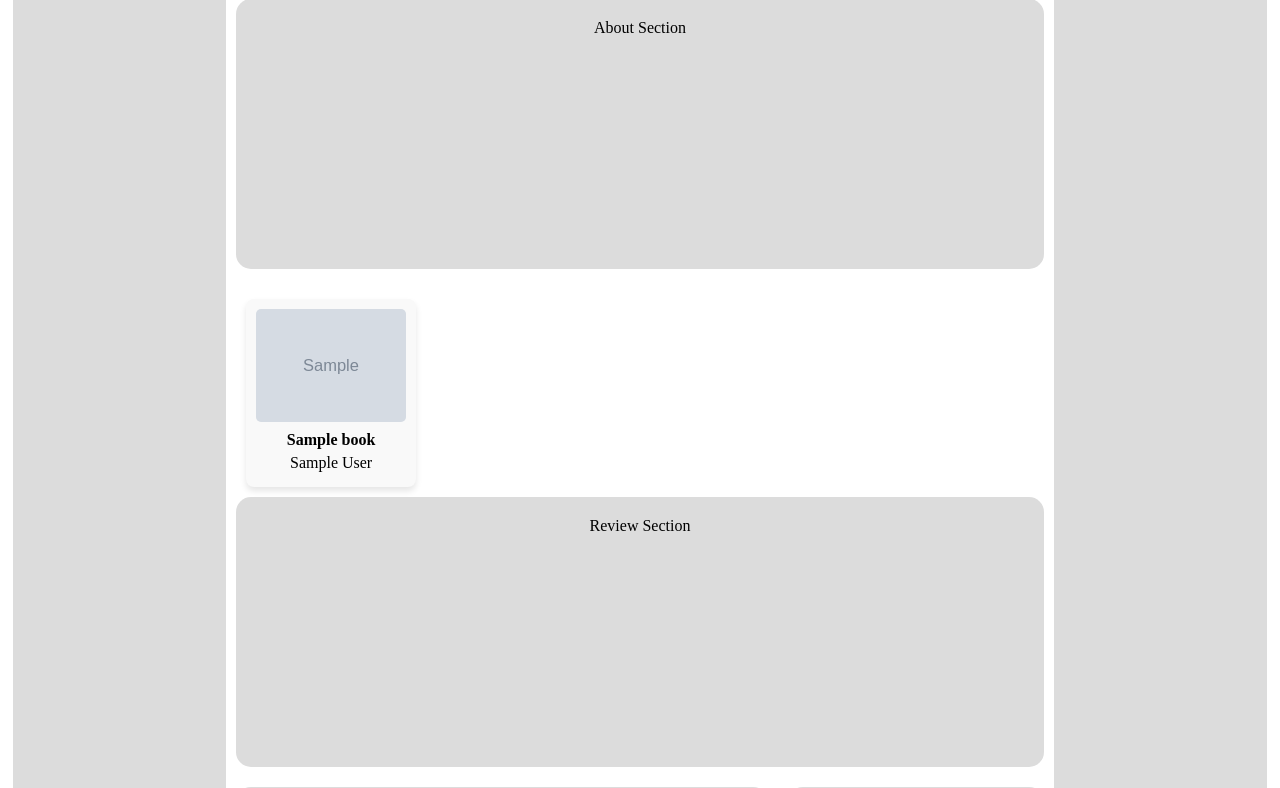
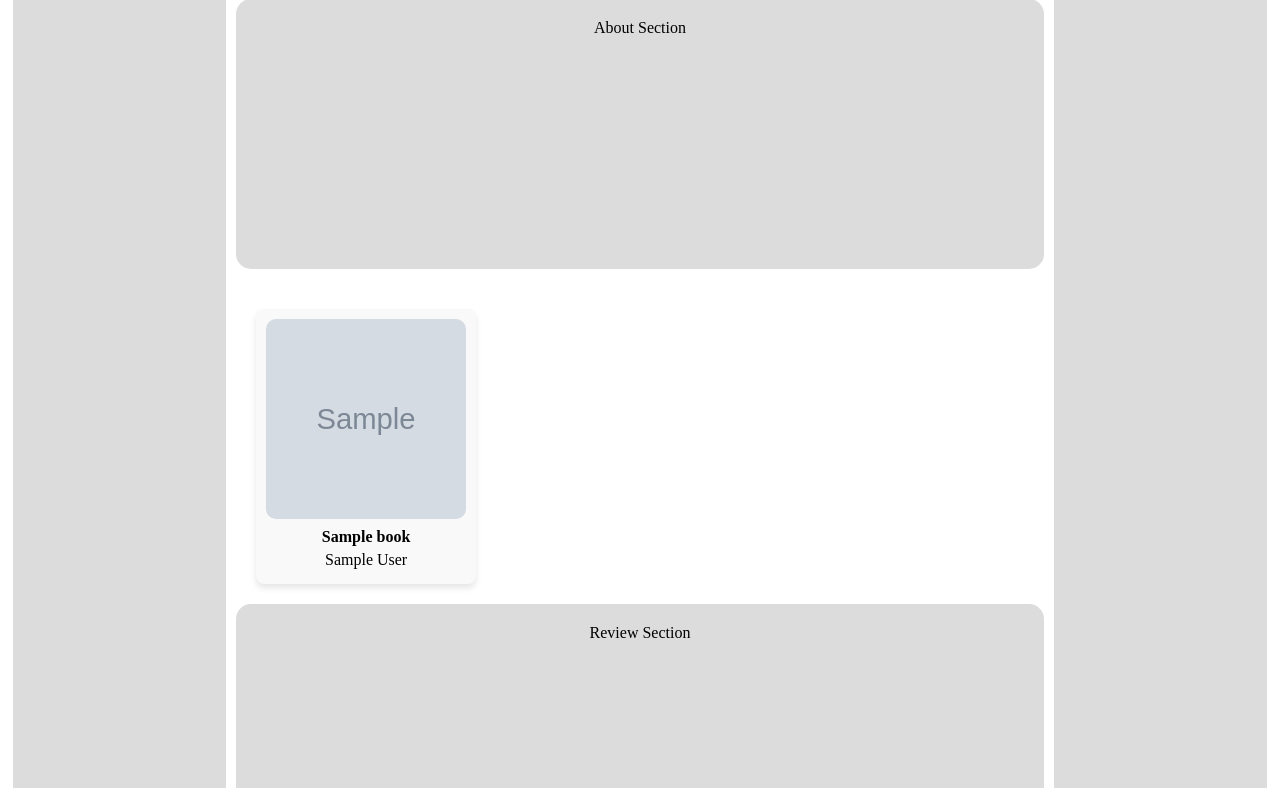
Before and after one commit to IamTheRafsan/webtechFinal, a PHP site: page / in a window 1280 px wide. Shown: the part 608-1396 px from the top of the page. Run offline with PHP 8.4, Linux system fonts and the light colour scheme; tables that the repository leaves empty or names only in its code hold one stand-in row (values such as "Sample post"); grey boxes marked "Sample" are stand-in pictures; data that the repository does not hold is empty.

Commit message:
completed

```diff
--- a/process.php
+++ b/process.php
@@ -86,7 +86,6 @@ if (!empty($_POST['fullName']) &&
 
                     try{
                         matchToken($token);
-                        matchUsedToken($token);
 
                         if(isset($_COOKIE[$cookie_name])){
 
@@ -98,12 +97,11 @@ if (!empty($_POST['fullName']) &&
 
                             $Token = $_POST['token'];
 
+                            matchUsedToken($token);
+
                             //Set Cookies
 
                             setcookie($cookie_name, $cookie_value, time() + (86400*10), "/");
-
-                            //write as used token
-                            writeToUsed($token);
 
 
                             //Print if everything is ok.
--- a/style.css
+++ b/style.css
@@ -172,48 +172,17 @@ input[type="submit"]{
 .benefits {
     display: flex;
     overflow-x: auto;
-    padding: 10px;
-    white-space: nowrap;
-    gap: 15px;
-    scroll-behavior: smooth;
+    padding: 20px;
+    gap: 20px;
 }
-
-.book {
-    display: inline-block;
-    flex-shrink: 0;
-    width: 150px;
+.benefits .book {
+    flex: 0 0 auto;
     text-align: center;
-    background-color: #f9f9f9;
-    padding: 10px;
-    border-radius: 8px;
-    box-shadow: 0 4px 6px rgba(0, 0, 0, 0.1);
+    width: 200px;
 }
-
-.book img {
-    width: 100%;
-    height: auto;
-    border-radius: 5px;
+.benefits img {
+    height: 200px;
+    width: 200px;
+    object-fit: cover;
+    border-radius: 10px;
 }
-
-.book p {
-    margin: 5px 0;
-}
-
-.scroll-buttons {
-    display: flex;
-    justify-content: space-between;
-    margin: 10px 0;
-}
-
-.scroll-buttons button {
-    padding: 10px 20px;
-    background-color: #007bff;
-    color: white;
-    border: none;
-    border-radius: 5px;
-    cursor: pointer;
-}
-
-.scroll-buttons button:hover {
-    background-color: #0056b3;
-}
```
Also changed, not shown: tokenValidation.php (+15 -37 lines).
